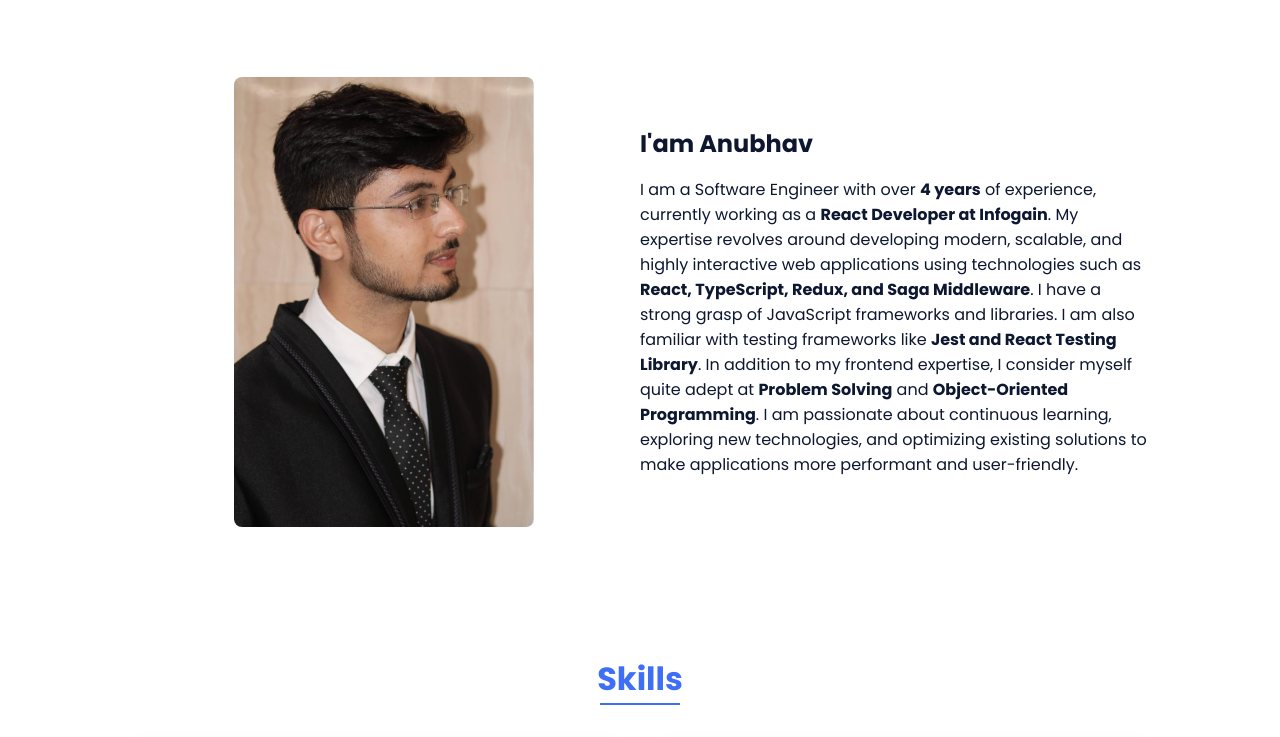
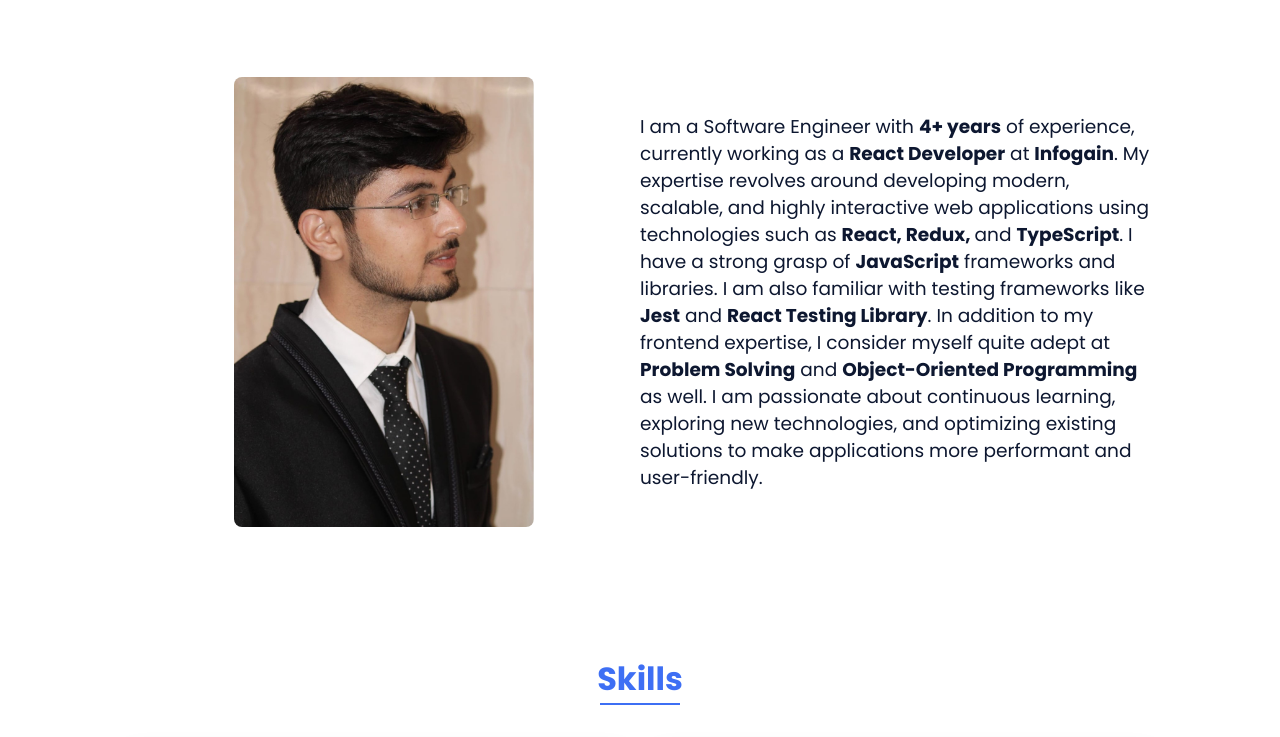
Before and after one commit to Anubhav2324/Portfolio, a plain HTML site: page index.html in a window 1280 px wide. Shown: the part 822-1559 px from the top of the page. Drawn offline with nearby package versions, Linux system fonts and the light colour scheme.

Commit message:
about-update

```diff
--- a/assets/css/styles.css
+++ b/assets/css/styles.css
@@ -272,6 +272,10 @@ img {
   border-radius: .5rem;
 }
 
+.about__text{
+  font-size: 1.16rem;
+}
+
 /* ===== SKILLS =====*/
 .skills__container {
   row-gap: 2rem;
@@ -365,7 +369,6 @@ img {
 .contact-img>img{
   box-shadow: 0px 4px 25px rgba(14, 36, 49, 0.15);
 }
-
 
 .contact-info{
   display: flex;
--- a/index.html
+++ b/index.html
@@ -41,7 +41,7 @@
         <!--===== HOME =====-->
         <section class="home bd-grid" id="home">
             <div class="home__data">
-                <h1 class="home__title">Hi,<br>I'am <span class="home__title-color">Anubhav,</span><br>Frontend
+                <h1 class="home__title">Hi,<br>I'm <span class="home__title-color">Anubhav,</span><br> Frontend
                     Developer</h1>
                 <a href="https://drive.google.com/file/d/1XZ9fsL_ro4Ca0L2FJaQwjxiUq1wXxoGY/view?usp=sharing" target="blank" class="button">Resume</a>
             </div>
@@ -61,17 +61,16 @@
                 </div>
 
                 <div>
-                    <h2 class="about__subtitle">I'am Anubhav</h2>
                     <p class="about__text">
-                        I am a Software Engineer with over <strong>4 years</strong> of experience,
-                        currently working as a <strong>React Developer at Infogain</strong>.
+                        I am a Software Engineer with <strong>4+ years</strong> of experience,
+                        currently working as a <strong>React Developer</strong> at <strong>Infogain</strong>.
                         My expertise revolves around developing modern, scalable,
                         and highly interactive web applications using technologies
-                        such as <strong>React, TypeScript, Redux, and Saga Middleware</strong>.
-                        I have a strong grasp of JavaScript</strong> frameworks and libraries.
-                        I am also familiar with testing frameworks like <strong>Jest and React Testing Library</strong>.
+                        such as <strong>React, Redux, </strong> and <strong>TypeScript</strong>.
+                        I have a strong grasp of <strong>JavaScript</strong> frameworks and libraries.
+                        I am also familiar with testing frameworks like <strong>Jest</strong> and <strong>React Testing Library</strong>.
                         In addition to my frontend expertise, I consider myself quite adept at
-                        <strong>Problem Solving</strong> and <strong>Object-Oriented Programming</strong>.
+                        <strong>Problem Solving</strong> and <strong>Object-Oriented Programming</strong> as well.
                         I am passionate about continuous learning, exploring new technologies,
                         and optimizing existing solutions to make applications more performant
                         and user-friendly.
```
